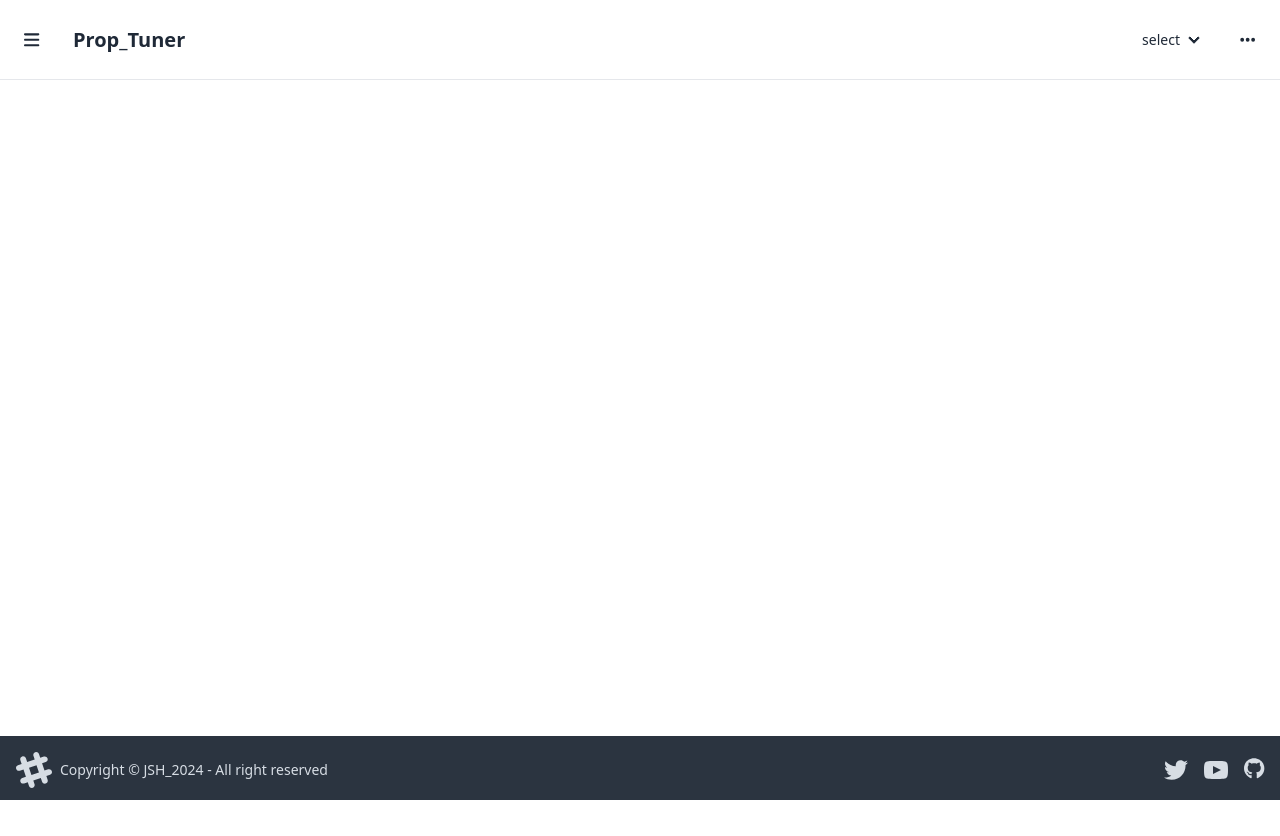
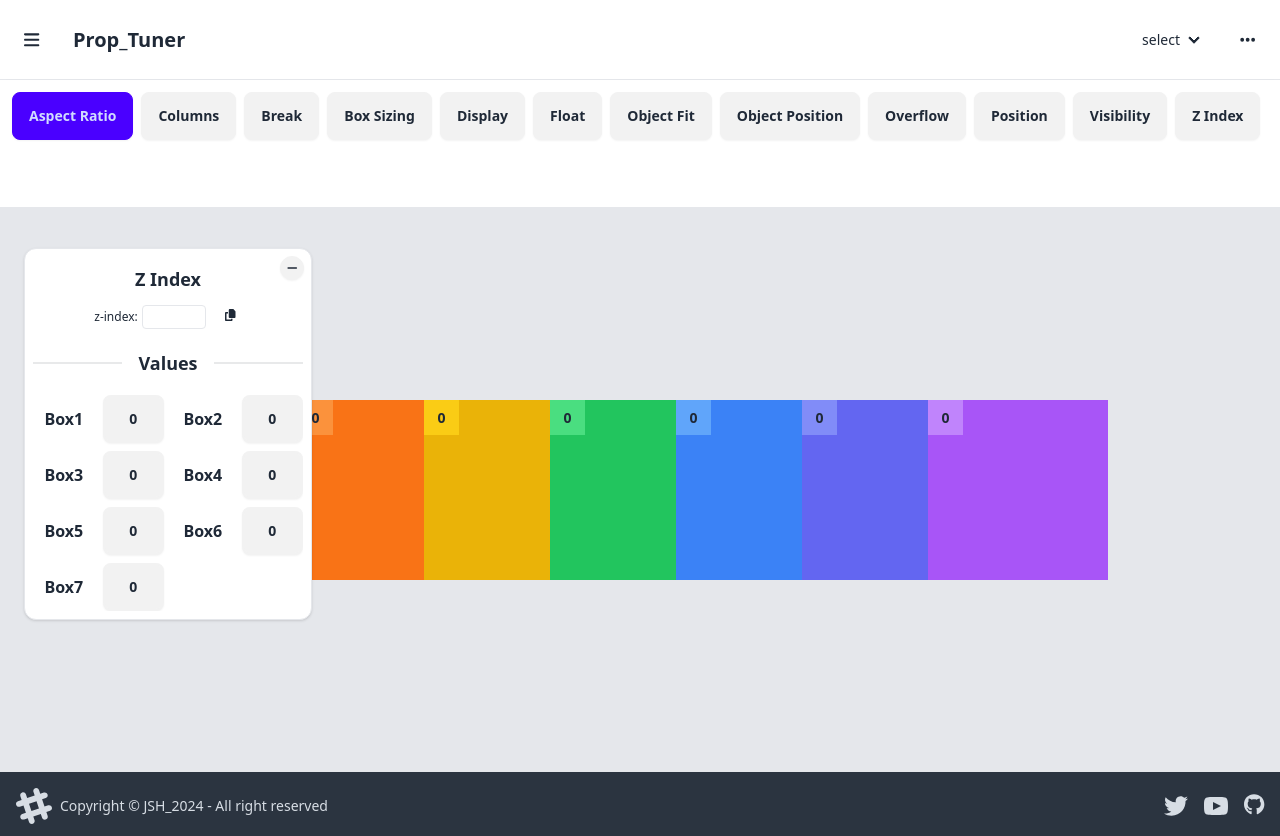
Before and after one commit to jangtjdgns/prop_tuner, a React (Create React App) app: page /category/Layout/ZIndex in a window 1280 px wide. Before the commit the page ends 800 px from the top, so only its background shows below. Built offline with nearby package versions, Linux system fonts and the light colour scheme.

Commit message:
[layout] ZIndex 완료

```diff
--- a/src/App.tsx
+++ b/src/App.tsx
@@ -16,6 +16,7 @@ import ObjectPosition from './pages/category/layout/ObjectPosition';
 import Overflow from './pages/category/layout/Overflow';
 import Position from './pages/category/layout/Position';
 import Visibility from './pages/category/layout/Visibility';
+import ZIndex from './pages/category/layout/ZIndex';
 import Sizing from './pages/category/Sizing';
 import './App.css';
 
@@ -40,6 +41,7 @@ const App = () => {
                         <Route path="Overflow" element={<Overflow />} />
                         <Route path="Position" element={<Position />} />
                         <Route path="Visibility" element={<Visibility />} />
+                        <Route path="ZIndex" element={<ZIndex />} />
                     </Route>
                     <Route path="Sizing" element={<Sizing />} />
                 </Route>
--- a/src/pages/category/Layout.tsx
+++ b/src/pages/category/Layout.tsx
@@ -78,6 +78,7 @@ const Layout: React.FC = () => {
                     <input type="radio" id="layout-overflow" className="btn layout" name='layout' value="Overflow" aria-label="Overflow" checked={selectedLayout === 'Overflow'} onChange={radioButtonHandler} />
                     <input type="radio" id="layout-position" className="btn layout" name='layout' value="Position" aria-label="Position" checked={selectedLayout === 'Position'} onChange={radioButtonHandler} />
                     <input type="radio" id="layout-visibility" className="btn layout" name='layout' value="Visibility" aria-label="Visibility" checked={selectedLayout === 'Visibility'} onChange={radioButtonHandler} />
+                    <input type="radio" id="layout-zIndex" className="btn layout" name='layout' value="ZIndex" aria-label="Z Index" checked={selectedLayout === 'ZIndex'} onChange={radioButtonHandler} />
                 </div>
 
                 <div id="category-views" className='relative w-full h-full px-4 py-8 bg-gray-200 overflow-scroll'>
--- a/src/pages/category/layout/Visibility.tsx
+++ b/src/pages/category/layout/Visibility.tsx
@@ -123,7 +123,7 @@ const Visibility: React.FC = () => {
 
             {/* view 파트 */}
             <div id="view" className='w-full h-full flex flex-col items-center justify-start'>
-                <div className='w-[500px] h-[500px] border-2 border-black box-border overflow-scroll'>
+                <div className='w-[500px] h-[700px] border-2'>
                     <div className='w-full h-[100px] bg-red-500' style={{ visibility: checekdActiveTag(0) }}></div>
                     <div className='w-full h-[100px] bg-orange-500' style={{ visibility: checekdActiveTag(1) }}></div>
                     <div className='w-full h-[100px] bg-yellow-500' style={{ visibility: checekdActiveTag(2) }}></div>
--- /dev/null
+++ b/src/pages/category/layout/ZIndex.tsx
@@ -0,0 +1,126 @@
+// ZIndex.tsx
+import React, { useState } from 'react';
+import { FontAwesomeIcon } from "@fortawesome/react-fontawesome";
+import { faCopy, faMinus, faPlus } from '@fortawesome/free-solid-svg-icons'
+import { handleOptionToggle } from '../../../utils/handleOptionToggle';
+import { copyCss } from '../../../utils/clipboardUtils';
+
+const ZIndex: React.FC = () => {
+    const [zIndexValues, setZIndexValues] = useState([0, 0, 0, 0, 0, 0, 0]);
+
+    // z-index 업데이트
+    const updateZIndex = (index: number, event: React.ChangeEvent<HTMLInputElement>) => {
+        const inputValue = event.target.value;
+        const value = inputValue === '' || isNaN(Number(inputValue)) ? 0 : Number(inputValue);
+
+        const updateValues = [...zIndexValues];
+        updateValues[index] = zIndexValues[index] = value;
+        setZIndexValues(updateValues);
+    }
+
+    return (
+        <>
+            <div id='option-wrap' className='absolute top-10 left-6 transition-transform duration-200 z-[10000]'>
+                <div className='w-72 flex flex-col gap-2 shadow rounded-xl p-2 bg-white border border-gray-200 hover:shadow-2xl hover:border-gray-300 transition-all duration-200'>
+                    <label id="option-toggle-btn"
+                        className="swap absolute top-2 right-2 btn btn-xs btn-circle"
+                    >
+                        <input type="checkbox" onClick={(event) => handleOptionToggle(event)} />
+                        <div className="swap-on"><FontAwesomeIcon icon={faPlus} /></div>
+                        <div className="swap-off"><FontAwesomeIcon icon={faMinus} /></div>
+                    </label>
+
+                    {/* 옵션 내용 상단 */}
+                    <div className='flex flex-col gap-2'>
+                        <div className='text-center pt-2 font-bold text-lg'>Z Index</div>
+                        {/* 아래 태그는 표시할 내용이 있는 경우 사용 */}
+                        {/* <div className='px-4 text-xs text-right font-bold'><span className='text-red-700'>*</span> Basis: object-fit: none;</div> */}
+                    </div>
+
+                    {/* 옵션 내용 하단 */}
+                    <div className='flex flex-col gap-2 max-h-[360px] overflow-y-scroll'>
+                        {/* ZIndex */}
+                        <div className='text-center p-0.5 text-xs'>
+                            z-index:
+                            <input type="text" className='input input-xs mx-1 border-gray-200 w-16 rounded focus:outline-none focus:border-gray-200 text-center px-2'
+                                // value={속성값}
+                                readOnly
+                            />
+                            {/* 속성 복사 */}
+                            <button className='copy-css-btn btn btn-square btn-ghost btn-xs ml-2 flip-horizontal-bottom'
+                                onClick={() => copyCss('속성', '값', false)}
+                            >
+                                <FontAwesomeIcon icon={faCopy} />
+                            </button>
+                        </div>
+
+                        <div className="divider font-bold text-lg">Values</div>
+                        <div className='grid grid-cols-2 gap-2'>
+                            {zIndexValues.map((value, index) => (
+                                <div key={index} className='grid grid-cols-2 gap-2 items-center text-center'>
+                                    <div className='font-bold'>Box{index + 1}</div>
+                                    <input
+                                        type='text'
+                                        name='zIndex'
+                                        className="btn border-2 focus:border-gray-400"
+                                        value={value}
+                                        onChange={(event) => updateZIndex(index, event)}
+                                    />
+                                </div>
+                            ))}
+                        </div>
+                    </div>
+                </div>
+            </div>
+
+            {/* view 파트 */}
+            <div id="view" className='w-full h-full flex flex-col items-center justify-start'>
+                <div className='w-full h-[500px] flex items-center justify-center relative'>
+                    <div className='w-[180px] h-[180px] bg-red-500 absolute left-1/2 -translate-x-[260%] hover:-translate-y-6 hover:bg-opacity-80 translate-transform translate-bg-opacity duration-200'
+                        style={{ zIndex: zIndexValues[0] }}
+                    >
+                        <div className='bg-red-400 relative top-0 left-0 w-[35px] h-[35px] flex items-center justify-center text-sm font-bold'>{zIndexValues[0]}</div>
+                    </div>
+
+                    <div className='w-[180px] h-[180px] bg-orange-500 absolute left-1/2 -translate-x-[190%] hover:-translate-y-6 hover:bg-opacity-80 translate-transform translate-bg-opacity duration-200'
+                        style={{ zIndex: zIndexValues[1] }}
+                    >
+                        <div className='bg-orange-400 relative top-0 left-0 w-[35px] h-[35px] flex items-center justify-center text-sm font-bold'>{zIndexValues[1]}</div>
+                    </div>
+
+                    <div className='w-[180px] h-[180px] bg-yellow-500 absolute left-1/2 -translate-x-[120%] hover:-translate-y-6 hover:bg-opacity-80 translate-transform translate-bg-opacity duration-200'
+                        style={{ zIndex: zIndexValues[2] }}
+                    >
+                        <div className='bg-yellow-400 relative top-0 left-0 w-[35px] h-[35px] flex items-center justify-center text-sm font-bold'>{zIndexValues[2]}</div>
+                    </div>
+
+                    <div className='w-[180px] h-[180px] bg-green-500 absolute left-1/2 -translate-x-1/2 hover:-translate-y-6 hover:bg-opacity-80 translate-transform translate-bg-opacity duration-200'
+                        style={{ zIndex: zIndexValues[3] }}
+                    >
+                        <div className='bg-green-400 relative top-0 left-0 w-[35px] h-[35px] flex items-center justify-center text-sm font-bold'>{zIndexValues[3]}</div>
+                    </div>
+
+                    <div className='w-[180px] h-[180px] bg-blue-500 absolute left-1/2 translate-x-[20%] hover:-translate-y-6 hover:bg-opacity-80 translate-transform translate-bg-opacity duration-200'
+                        style={{ zIndex: zIndexValues[4] }}
+                    >
+                        <div className='bg-blue-400 relative top-0 left-0 w-[35px] h-[35px] flex items-center justify-center text-sm font-bold'>{zIndexValues[4]}</div>
+                    </div>
+
+                    <div className='w-[180px] h-[180px] bg-indigo-500 absolute left-1/2 translate-x-[90%] hover:-translate-y-6 hover:bg-opacity-80 translate-transform translate-bg-opacity duration-200'
+                        style={{ zIndex: zIndexValues[5] }}
+                    >
+                        <div className='bg-indigo-400 relative top-0 left-0 w-[35px] h-[35px] flex items-center justify-center text-sm font-bold'>{zIndexValues[5]}</div>
+                    </div>
+
+                    <div className='w-[180px] h-[180px] bg-purple-500 absolute left-1/2 translate-x-[160%] hover:-translate-y-6 hover:bg-opacity-80 translate-transform translate-bg-opacity duration-200'
+                        style={{ zIndex: zIndexValues[6] }}
+                    >
+                        <div className='bg-purple-400 relative top-0 left-0 w-[35px] h-[35px] flex items-center justify-center text-sm font-bold'>{zIndexValues[6]}</div>
+                    </div>
+                </div>
+            </div>
+        </>
+    );
+}
+
+export default ZIndex;
```
